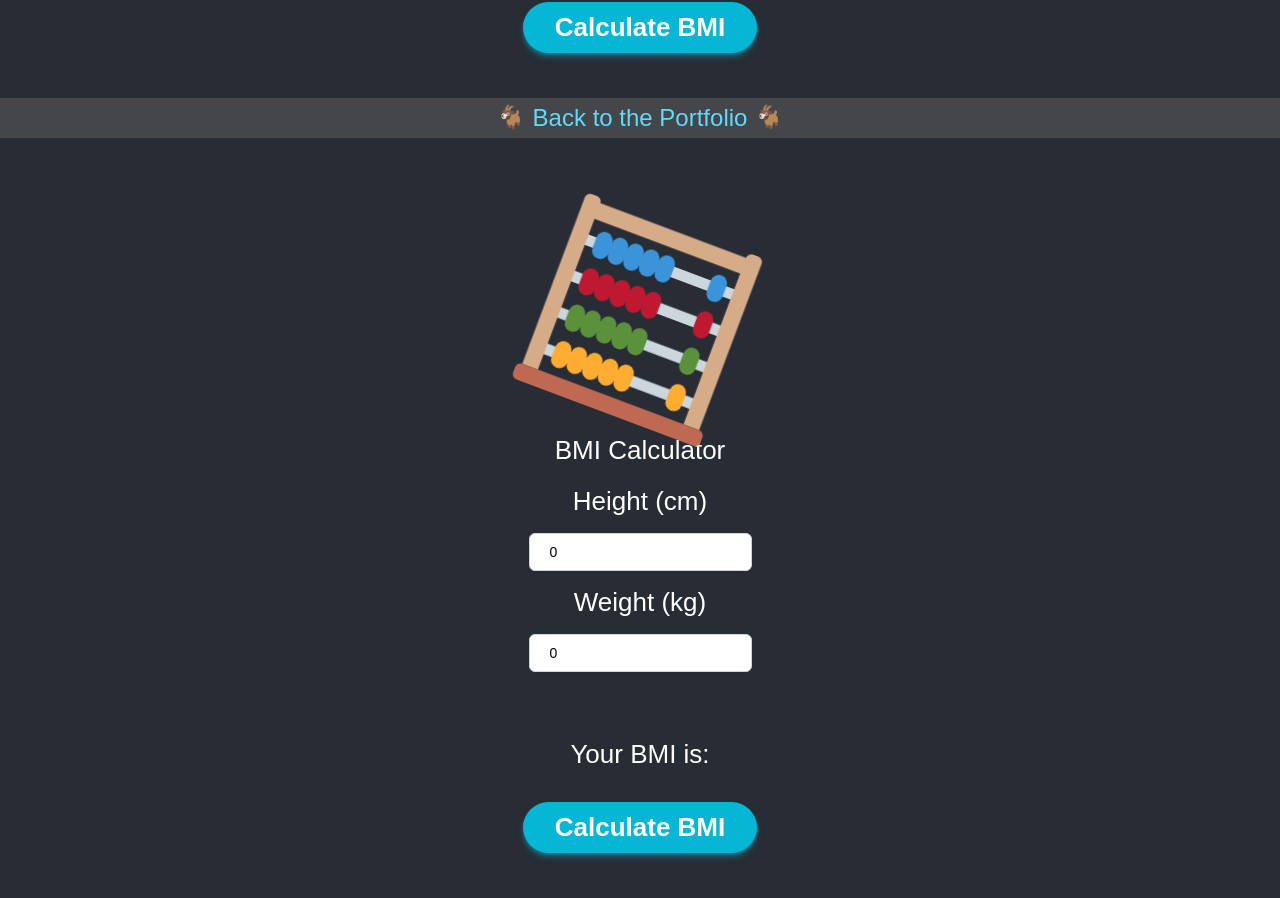
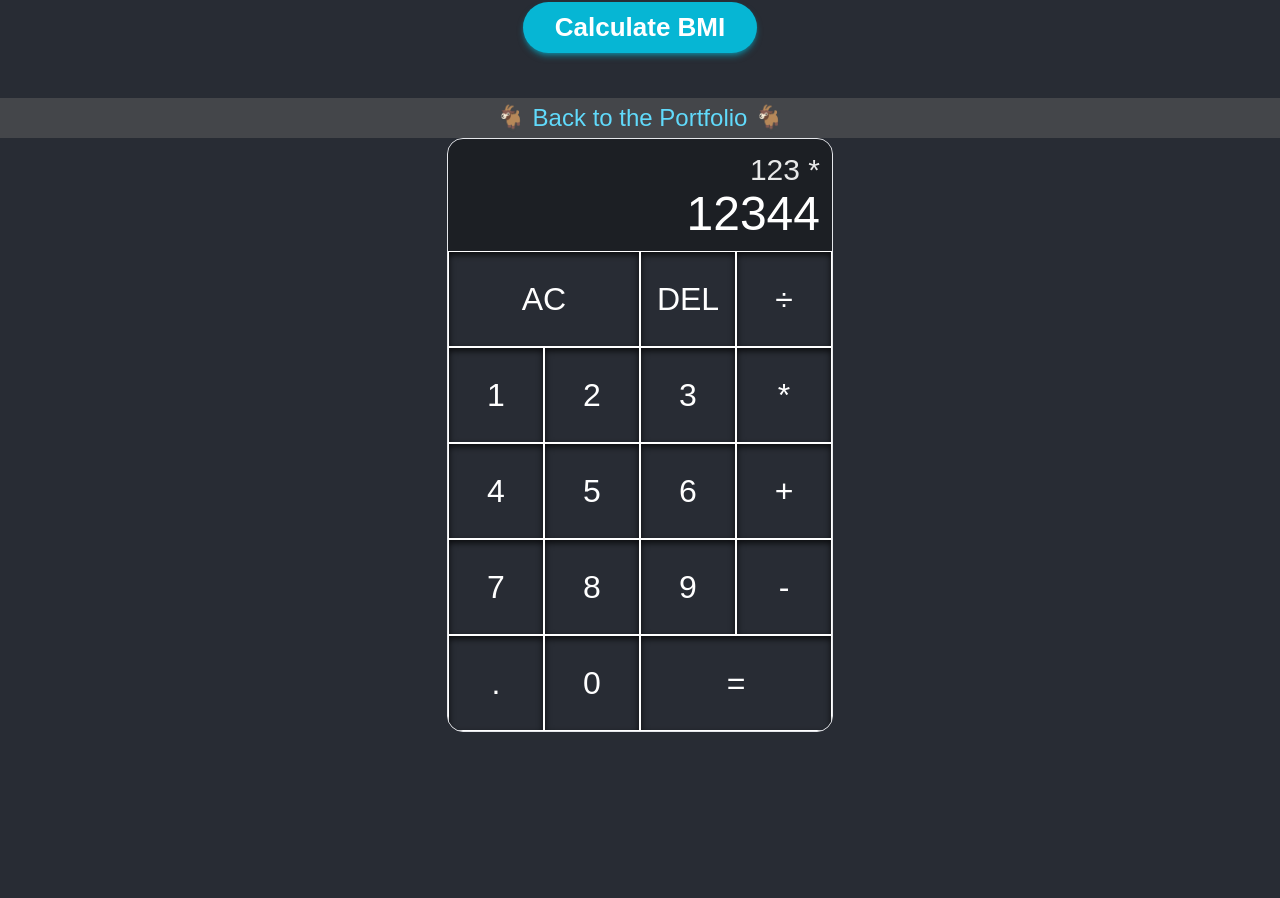
Before and after one commit to SanditZZ/calculator, a React (Create React App) app: page / in a window 1280 px wide. Shown: the part 662-1560 px from the top of the page. Built offline with nearby package versions, Linux system fonts and the light colour scheme.

Commit message:
Add calculator html & CSS

```diff
--- a/src/App.css
+++ b/src/App.css
@@ -4,6 +4,10 @@
 
 @import url('https://fonts.googleapis.com/css2?family=Rubik:wght@500&display=swap');
 
+*::before,
+*::after {
+  box-sizing: border-box;
+}
 
 * {
   margin: 0;
@@ -12,6 +16,7 @@
   font-family: 'Rubik', sans-serif;
   scroll-behavior: smooth;
   color-scheme: dark;
+  box-sizing: border-box;
 }
 
 ::selection {
@@ -28,13 +33,13 @@
   pointer-events: none;
 }
 
-@media (prefers-reduced-motion: no-preference) {
+/* @media (prefers-reduced-motion: no-preference) {
   .App-logo {
-    animation: App-logo-spin infinite 100s linear;
+    animation: App-logo-spin infinite 0s linear;
   }
-}
+} */
 
-.App-header {
+.Component-center {
   background-color: #282c34;
   min-height: 100vh;
   display: flex;
@@ -49,8 +54,22 @@
   color: #61dafb;
 }
 
+.calculator-grid>button {
+  cursor: pointer;
+  font-size: 2rem;
+  border: 1px solid white;
+  outline: none;
+  box-shadow: inset 0 3px 6px 0 rgba(0, 0, 0, 0.75);
+  /* filter: drop-shadow(0 0 rem rgba(0, 0, 0, 0.75)); */
+  /* background-color: rgb(6, 182, 212, .9); */
+}
 
-@keyframes App-logo-spin {
+.calculator-grid>button:hover,
+.calculator-grid>button:focus {
+  background-color: rgba(0, 0, 0, 0.5);
+}
+
+/* @keyframes App-logo-spin {
   from {
     transform: rotate(0deg);
   }
@@ -58,4 +77,4 @@
   to {
     transform: rotate(360deg);
   }
-}
+} */
--- a/src/App.js
+++ b/src/App.js
@@ -1,11 +1,12 @@
 import BMICalculator from './components/BMICalculator';
 import Footer from './components/Footer';
+import Calculator from './components/Calculator';
 
 const App = () => {
   return (
     <div>
       <BMICalculator />
-      <BMICalculator />
+      <Calculator />
       <Footer />
     </div>
   );
--- a/src/components/BMICalculator.jsx
+++ b/src/components/BMICalculator.jsx
@@ -1,8 +1,10 @@
 import React, { useState } from 'react'
 import '../App.css'
-import logo from '../logo.svg';
+import logo from '../logo.png';
 
 import Button from './Button';
+
+// Gonna add range slider later
 
 const BMICalculator = (e) => {
 
@@ -36,7 +38,7 @@ const BMICalculator = (e) => {
 
     return (
     <form onSubmit={calcBmi}>
-    <div className="App-header gap-3">
+    <div className="Component-center gap-3">
         <img src={logo} className="App-logo " alt="logo" />
 
         <h1>BMI Calculator</h1>
--- /dev/null
+++ b/src/components/Calculator.jsx
@@ -0,0 +1,33 @@
+import React from 'react'
+import '../App.css'
+
+export default function Calculator() {
+  return (
+    <div className='calculator-container min-h-screen bg-primary text-3xl text-white text-center flex flex-none flex-col items-center'>
+        <div className='calculator-grid grid grid-cols-[repeat(4,_6rem)] grid-rows-[minmax(7rem,_auto)_repeat(5,_6rem)] border rounded-2xl overflow-hidden'>
+            <div className="output col-span-full bg-black/30 flex flex-col items-end justify-around p-3 break-all">
+                <div className="previous-operand text-white/90">123 *</div>
+                <div className="current-operand text-white text-5xl">12344</div>
+            </div>
+            <button className='span-two col-span-2'>AC</button>
+            <button>DEL</button>
+            <button>÷</button>
+            <button>1</button>
+            <button>2</button>
+            <button>3</button>
+            <button>*</button>
+            <button>4</button>
+            <button>5</button>
+            <button>6</button>
+            <button>+</button>
+            <button>7</button>
+            <button>8</button>
+            <button>9</button>
+            <button>-</button>
+            <button>.</button>
+            <button>0</button>
+            <button className='span-two col-span-2'>=</button>
+        </div>
+    </div>
+  )
+}
--- a/tailwind.config.js
+++ b/tailwind.config.js
@@ -4,7 +4,7 @@ module.exports = {
   theme: {
     extend: {
        colors: {
-        primary: "#61DAFB",
+        primary: "#282c34",
         secondary: "#aaa6c3",
         tertiary: "#151030",
         "grey": "#606060",
```
Also changed, not shown: src/logo.png (added), 10 other files (tests, documents, lock files or other folders).
